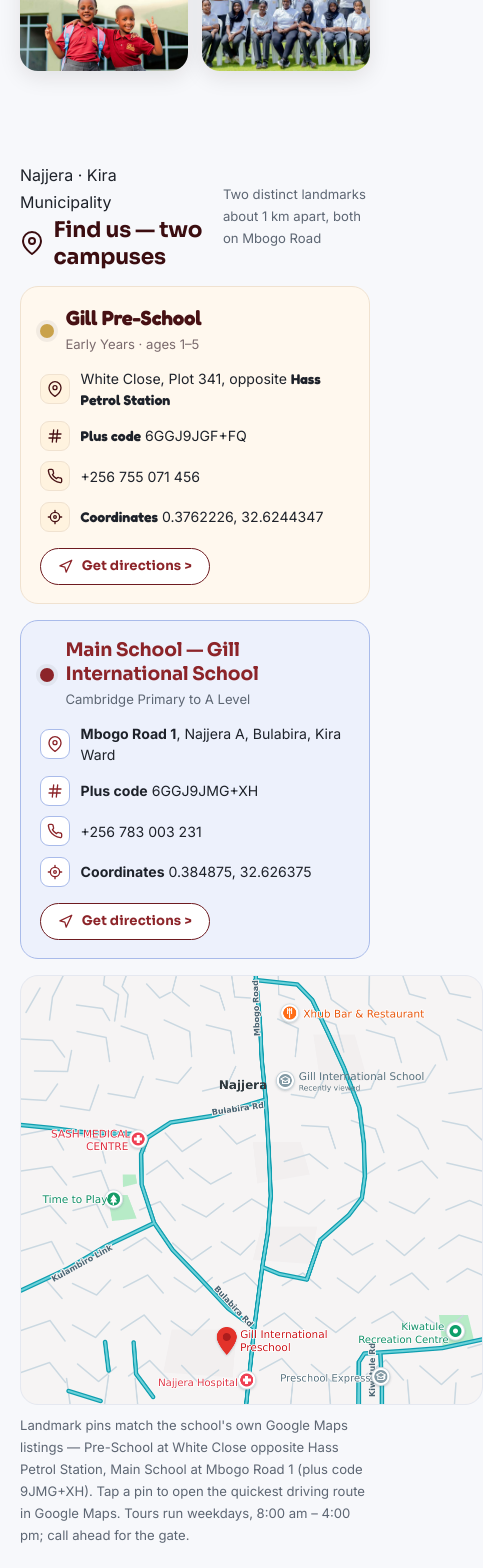
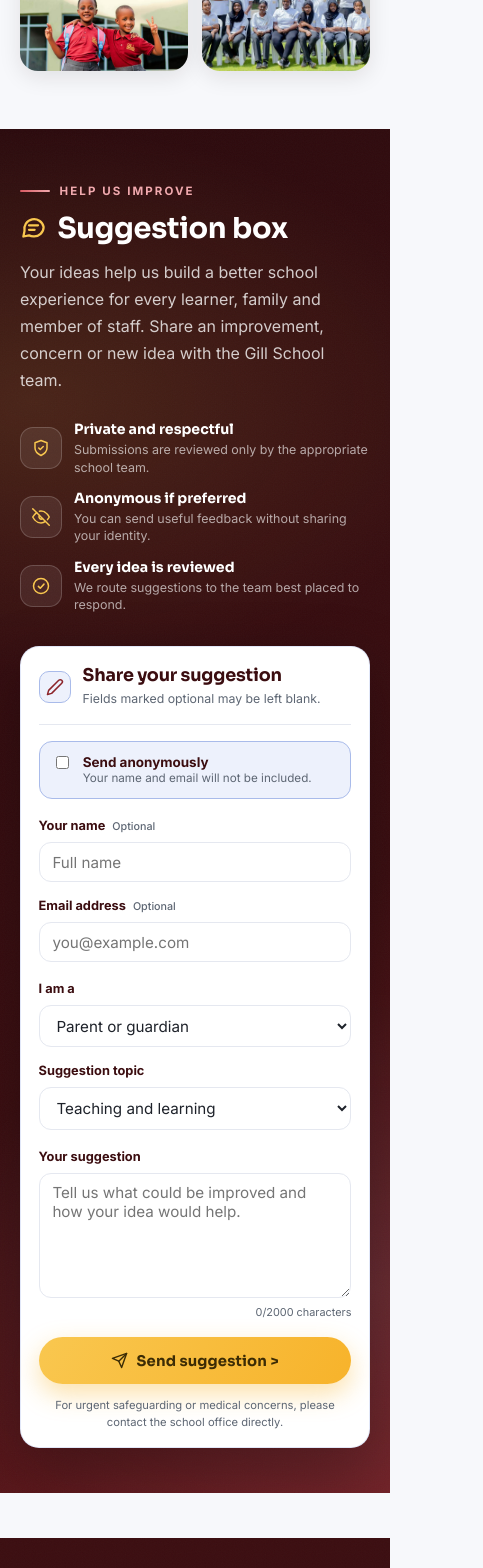
Before and after one commit to iscorockie/Gill-School-OS, a Next.js app: page / in a window 390 px wide. Shown: the part 9920-11488 px from the top of the page, 483 px wide, since content can reach past the window. Built offline with nearby package versions, Linux system fonts and the light colour scheme.

Commit message:
Replace campus location section with suggestion box
Co-authored-by: arena-agent <297053741+arena-agent@users.noreply.github.com>

```diff
--- a/app/globals.css
+++ b/app/globals.css
@@ -918,3 +918,56 @@ tr:last-child td { border-bottom: none; }
   .staff-onboard-logo img { height: 48px; }
   .staff-onboard-card { padding: 1.35rem 1.1rem 1.5rem; border-radius: 20px; }
 }
+
+/* ---------------- Landing suggestion box ---------------- */
+.suggestion-section {
+  position: relative; overflow: hidden; margin-top: 3.4rem; padding: 4rem 0;
+  color: #fff; background:
+    radial-gradient(700px 420px at 8% 20%, rgba(201, 162, 75, 0.17), transparent 65%),
+    radial-gradient(700px 460px at 96% 85%, rgba(201, 212, 242, 0.1), transparent 65%),
+    linear-gradient(145deg, var(--deep-2), var(--deep) 62%, var(--maroon-2));
+}
+.suggestion-section::before { content: ""; position: absolute; inset: 0; background-image: var(--noise); opacity: 0.65; pointer-events: none; }
+.suggestion-shell { position: relative; display: grid; grid-template-columns: minmax(0, 0.82fr) minmax(520px, 1.18fr); gap: 3rem; align-items: center; }
+.suggestion-intro h2 { display: flex; align-items: center; gap: 0.65rem; margin: 0.55rem 0 0.8rem; color: #fff; font-size: clamp(1.8rem, 3vw, 2.65rem); }
+.suggestion-intro h2 svg { color: var(--sun2); }
+.suggestion-intro > p { max-width: 52ch; margin: 0; color: rgba(255,255,255,0.78); font-size: 1rem; line-height: 1.7; }
+.suggestion-promises { display: grid; gap: 0.8rem; margin-top: 1.6rem; }
+.suggestion-promises > div { display: grid; grid-template-columns: 42px 1fr; gap: 0.75rem; align-items: center; }
+.suggestion-promises > div > span { width: 42px; height: 42px; display: grid; place-items: center; color: var(--sun2); background: rgba(255,255,255,0.08); border: 1px solid rgba(255,255,255,0.18); border-radius: 13px; }
+.suggestion-promises p { display: grid; gap: 0.08rem; margin: 0; line-height: 1.4; }
+.suggestion-promises b { color: #fff; font-family: var(--fd); font-size: 0.88rem; }
+.suggestion-promises small { color: rgba(255,255,255,0.63); font-size: 0.78rem; }
+.suggestion-form { display: grid; gap: 1rem; padding: 1.6rem; color: var(--ink); background: #fff; border: 1px solid rgba(201,212,242,0.55); border-radius: 24px; box-shadow: 0 24px 65px rgba(0,0,0,0.28); }
+.suggestion-form-head { display: flex; align-items: center; gap: 0.75rem; padding-bottom: 0.9rem; border-bottom: 1px solid var(--line); }
+.suggestion-form-head h3 { margin: 0; color: var(--deep); font-size: 1.1rem; }
+.suggestion-form-head p { margin: 0.15rem 0 0; color: var(--muted); font-size: 0.77rem; }
+.suggestion-anonymous { display: flex; align-items: flex-start; gap: 0.65rem; padding: 0.7rem 0.8rem; background: var(--peri-l); border: 1px solid var(--peri-2); border-radius: 13px; cursor: pointer; }
+.suggestion-anonymous input { width: auto; margin-top: 3px; accent-color: var(--maroon); }
+.suggestion-anonymous > span { display: grid; line-height: 1.35; }
+.suggestion-anonymous b { color: var(--deep); font-size: 0.84rem; }
+.suggestion-anonymous small { color: var(--muted); font-size: 0.73rem; }
+.suggestion-fields { display: grid; gap: 0.8rem; }
+.suggestion-fields.two { grid-template-columns: repeat(2, minmax(0, 1fr)); }
+.suggestion-form .field { display: grid; gap: 0.35rem; margin: 0; }
+.suggestion-form .field > span { color: var(--deep); font-size: 0.8rem; font-weight: 700; }
+.suggestion-form .field > span small { margin-left: 0.25rem; color: var(--muted); font-size: 0.67rem; font-weight: 500; }
+.suggestion-form input, .suggestion-form select, .suggestion-form textarea { border-radius: 12px; background: #fff; }
+.suggestion-form input:disabled { color: #8c929b; background: #f2f3f6; cursor: not-allowed; }
+.suggestion-message { position: relative; }
+.suggestion-message textarea { min-height: 125px; resize: vertical; }
+.suggestion-message > small { justify-self: end; color: var(--muted); font-size: 0.68rem; }
+.suggestion-status { display: flex; align-items: center; gap: 0.45rem; padding: 0.65rem 0.8rem; border-radius: 11px; font-size: 0.8rem; }
+.suggestion-status.success { color: #1d6b3a; background: #edf8f1; border: 1px solid #bfe3cd; }
+.suggestion-status.error { color: var(--red); background: var(--red-50); border: 1px solid #ecc1be; }
+.suggestion-form > .btn { width: 100%; min-height: 47px; }
+.suggestion-note { margin: -0.2rem 0 0; color: var(--muted); text-align: center; font-size: 0.7rem; line-height: 1.45; }
+@media (max-width: 980px) {
+  .suggestion-shell { grid-template-columns: 1fr; gap: 2rem; }
+  .suggestion-intro > p { max-width: 70ch; }
+}
+@media (max-width: 580px) {
+  .suggestion-section { margin-top: 2.6rem; padding: 2.8rem 0; }
+  .suggestion-fields.two { grid-template-columns: 1fr; }
+  .suggestion-form { padding: 1.1rem; border-radius: 19px; }
+}
--- a/app/page.jsx
+++ b/app/page.jsx
@@ -1,7 +1,6 @@
 "use client";
 import { useState } from "react";
 import Icon from "@/components/icons.jsx";
-import CampusMap, { CAMPUSES } from "@/components/CampusMap.jsx";
 import SchoolFooter from "@/components/SchoolFooter.jsx";
 
 const features = [
@@ -98,7 +97,7 @@ export default function Landing() {
             <a href="#platform">Platform</a>
             <a href="#journey">For Families</a>
             <a href="#gallery">Our School</a>
-            <a href="#find-us">Find Us</a>
+            <a href="#suggestions">Suggestions</a>
           </div>
           <div className="cta">
             <a href="#portals" className="btn gold" style={{ padding: "0.55rem 1.3rem", fontSize: "0.85rem" }}>Sign in</a>
@@ -364,63 +363,8 @@ export default function Landing() {
         </div>
       </section>
 
-      {/* ------- Find us: two campuses, two landmarks ------- */}
-      <section className="container" id="find-us" style={{ paddingTop: "3.2rem", paddingBottom: "2.2rem" }}>
-        <div className="section-head">
-          <div>
-            <span className="kicker-sm">Najjera · Kira Municipality</span>
-            <h2><Icon name="pin" size={24} /> Find us — two campuses</h2>
-          </div>
-          <span className="muted small">Two distinct landmarks about 1 km apart, both on Mbogo Road</span>
-        </div>
-
-        <div className="find-grid">
-          <div className="find-card gips">
-            <div className="find-top">
-              <span className="find-dot" style={{ background: "var(--gold)" }} />
-              <div>
-                <h3 style={{ fontFamily: "var(--fpd)", color: "var(--gips-deep)", margin: 0 }}>Gill Pre-School</h3>
-                <span className="small muted">Early Years · ages 1–5</span>
-              </div>
-            </div>
-            <ul className="find-list">
-              <li><Icon name="pin" size={17} /> <span>White Close, Plot 341, opposite <b>Hass Petrol Station</b></span></li>
-              <li><Icon name="hash" size={17} /> <span><b>Plus code</b> 6GGJ9JGF+FQ</span></li>
-              <li><Icon name="phone" size={17} /> <a href={`tel:${CAMPUSES[0].phone.replace(/\s/g, "")}`}>{CAMPUSES[0].phone}</a></li>
-              <li><Icon name="crosshair" size={17} /> <span><b>Coordinates</b> 0.3762226, 32.6244347</span></li>
-            </ul>
-            <a className="btn secondary sm" href={`https://www.google.com/maps/dir/?api=1&destination=${CAMPUSES[0].lat},${CAMPUSES[0].lng}`} target="_blank" rel="noreferrer">
-              <Icon name="navigation" size={15} /> Get directions &gt;
-            </a>
-          </div>
-
-          <div className="find-card main">
-            <div className="find-top">
-              <span className="find-dot" style={{ background: "var(--maroon)" }} />
-              <div>
-                <h3 style={{ color: "var(--maroon)", margin: 0 }}>Main School — Gill International School</h3>
-                <span className="small muted">Cambridge Primary to A Level</span>
-              </div>
-            </div>
-            <ul className="find-list">
-              <li><Icon name="pin" size={17} /> <span><b>Mbogo Road 1</b>, Najjera A, Bulabira, Kira Ward</span></li>
-              <li><Icon name="hash" size={17} /> <span><b>Plus code</b> 6GGJ9JMG+XH</span></li>
-              <li><Icon name="phone" size={17} /> <a href={`tel:${CAMPUSES[1].phone.replace(/\s/g, "")}`}>{CAMPUSES[1].phone}</a></li>
-              <li><Icon name="crosshair" size={17} /> <span><b>Coordinates</b> 0.384875, 32.626375</span></li>
-            </ul>
-            <a className="btn secondary sm" href={`https://www.google.com/maps/dir/?api=1&destination=${CAMPUSES[1].lat},${CAMPUSES[1].lng}`} target="_blank" rel="noreferrer">
-              <Icon name="navigation" size={15} /> Get directions &gt;
-            </a>
-          </div>
-        </div>
-
-        <CampusMap />
-        <p className="small muted" style={{ marginTop: "0.6rem" }}>
-          Landmark pins match the school's own Google Maps listings — Pre-School at White Close opposite Hass Petrol Station,
-          Main School at Mbogo Road 1 (plus code 9JMG+XH). Tap a pin to open the quickest driving route in Google Maps.
-          Tours run weekdays, 8:00 am – 4:00 pm; call ahead for the gate.
-        </p>
-      </section>
+      {/* ------- Suggestion box ------- */}
+      <SuggestionBox />
 
       {/* ------- Footer (shared, final content) ------- */}
       <SchoolFooter />
@@ -428,3 +372,139 @@ export default function Landing() {
     </main>
   );
 }
+
+
+function SuggestionBox() {
+  const [form, setForm] = useState({
+    name: "",
+    email: "",
+    role: "Parent or guardian",
+    category: "Teaching and learning",
+    message: "",
+    anonymous: false,
+  });
+  const [status, setStatus] = useState({ type: "", message: "" });
+  const [sending, setSending] = useState(false);
+
+  const update = (key) => (event) => {
+    const value = event.target.type === "checkbox" ? event.target.checked : event.target.value;
+    setForm((current) => ({ ...current, [key]: value }));
+  };
+
+  async function submit(event) {
+    event.preventDefault();
+    setStatus({ type: "", message: "" });
+    setSending(true);
+    try {
+      const response = await fetch("/api/action", {
+        method: "POST",
+        headers: { "Content-Type": "application/json" },
+        body: JSON.stringify({ type: "submitSuggestion", payload: form }),
+      });
+      const data = await response.json();
+      if (!data.ok) throw new Error(data.error || "We could not send your suggestion.");
+      setStatus({ type: "success", message: "Thank you. Your suggestion has been sent to the school team." });
+      setForm((current) => ({ ...current, name: "", email: "", message: "", anonymous: false }));
+    } catch (error) {
+      setStatus({ type: "error", message: error.message || "We could not send your suggestion." });
+    } finally {
+      setSending(false);
+    }
+  }
+
+  return (
+    <section className="suggestion-section" id="suggestions">
+      <div className="container suggestion-shell">
+        <div className="suggestion-intro">
+          <span className="kicker-line">Help us improve</span>
+          <h2><Icon name="chat" size={27} /> Suggestion box</h2>
+          <p>
+            Your ideas help us build a better school experience for every learner, family and member of staff.
+            Share an improvement, concern or new idea with the Gill School team.
+          </p>
+
+          <div className="suggestion-promises">
+            <div><span><Icon name="shield" size={18} /></span><p><b>Private and respectful</b><small>Submissions are reviewed only by the appropriate school team.</small></p></div>
+            <div><span><Icon name="eyeOff" size={18} /></span><p><b>Anonymous if preferred</b><small>You can send useful feedback without sharing your identity.</small></p></div>
+            <div><span><Icon name="checkCircle" size={18} /></span><p><b>Every idea is reviewed</b><small>We route suggestions to the team best placed to respond.</small></p></div>
+          </div>
+        </div>
+
+        <form className="suggestion-form" onSubmit={submit}>
+          <div className="suggestion-form-head">
+            <span className="heading-icon"><Icon name="pencil" size={18} /></span>
+            <div>
+              <h3>Share your suggestion</h3>
+              <p>Fields marked optional may be left blank.</p>
+            </div>
+          </div>
+
+          <label className="suggestion-anonymous">
+            <input type="checkbox" checked={form.anonymous} onChange={update("anonymous")} />
+            <span><b>Send anonymously</b><small>Your name and email will not be included.</small></span>
+          </label>
+
+          <div className="suggestion-fields two">
+            <label className="field">
+              <span>Your name <small>Optional</small></span>
+              <input value={form.name} onChange={update("name")} disabled={form.anonymous} placeholder="Full name" autoComplete="name" />
+            </label>
+            <label className="field">
+              <span>Email address <small>Optional</small></span>
+              <input type="email" value={form.email} onChange={update("email")} disabled={form.anonymous} placeholder="you@example.com" autoComplete="email" />
+            </label>
+          </div>
+
+          <div className="suggestion-fields two">
+            <label className="field">
+              <span>I am a</span>
+              <select value={form.role} onChange={update("role")}>
+                <option>Parent or guardian</option>
+                <option>Student</option>
+                <option>Staff member</option>
+                <option>Community member</option>
+                <option>Visitor</option>
+              </select>
+            </label>
+            <label className="field">
+              <span>Suggestion topic</span>
+              <select value={form.category} onChange={update("category")}>
+                <option>Teaching and learning</option>
+                <option>Student wellbeing</option>
+                <option>School facilities</option>
+                <option>Communication</option>
+                <option>Activities and events</option>
+                <option>Other</option>
+              </select>
+            </label>
+          </div>
+
+          <label className="field suggestion-message">
+            <span>Your suggestion</span>
+            <textarea
+              value={form.message}
+              onChange={update("message")}
+              placeholder="Tell us what could be improved and how your idea would help."
+              minLength={10}
+              maxLength={2000}
+              rows={5}
+              required
+            />
+            <small>{form.message.length}/2000 characters</small>
+          </label>
+
+          {status.message && (
+            <div className={`suggestion-status ${status.type}`} role="status">
+              <Icon name={status.type === "success" ? "checkCircle" : "alert"} size={17} /> {status.message}
+            </div>
+          )}
+
+          <button className="btn gold" disabled={sending}>
+            <Icon name="send" size={17} /> {sending ? "Sending…" : <>Send suggestion &gt;</>}
+          </button>
+          <p className="suggestion-note">For urgent safeguarding or medical concerns, please contact the school office directly.</p>
+        </form>
+      </div>
+    </section>
+  );
+}
```
Also changed, not shown: lib/actions.js.
